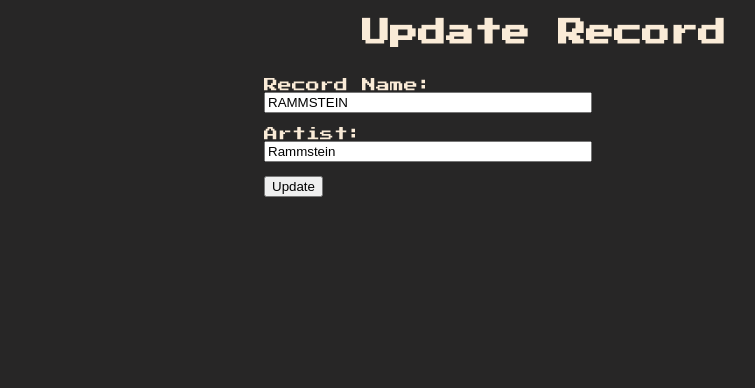
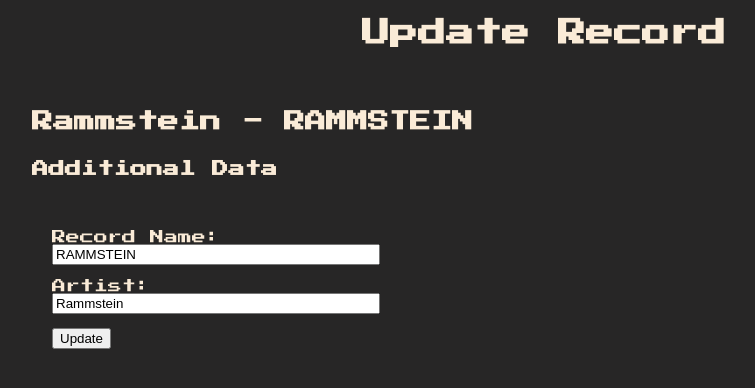
Before and after one commit to OriKedar/spinerwebapp, a Flask app: page /update/5 in a window 1280 px wide. Shown: the top 388 px of the page, without its empty margins (96-851 px from the left). Run offline with Flask 2, Linux system fonts and the light colour scheme; data comes from the database, SQL or seed files in the repository.

Commit message:
css element added

```diff
--- a/static/css/main.css
+++ b/static/css/main.css
@@ -7,10 +7,12 @@
     font-size: 14px;
 }
 
-
+p {
+    text-align: center;
+}
 .content {
     margin: 0 auto;
-    width: 600px;
+    width: 80%;
     }
 
 table, td, th {
@@ -57,3 +59,8 @@
 a:hover {
     color: red;
 }
+
+h3 {
+    position: relative;
+    top: 12px;
+}
--- a/templates/update.html
+++ b/templates/update.html
@@ -7,7 +7,10 @@
 {% block body %}
 <div class="content">
     <h1 style="text-align: center">Update Record</h1>
-
+    <br></br>
+    <h2>{{record.artist}} - {{record.content}}</h2>
+    <h3>Additional Data</h3>
+    <br></br>
     <div class="form">
         <form action="/update/{{record.id}}" method="POST">
             Record Name: <input type="text" name="content" id="content" required value="{{record.content}}">
```
